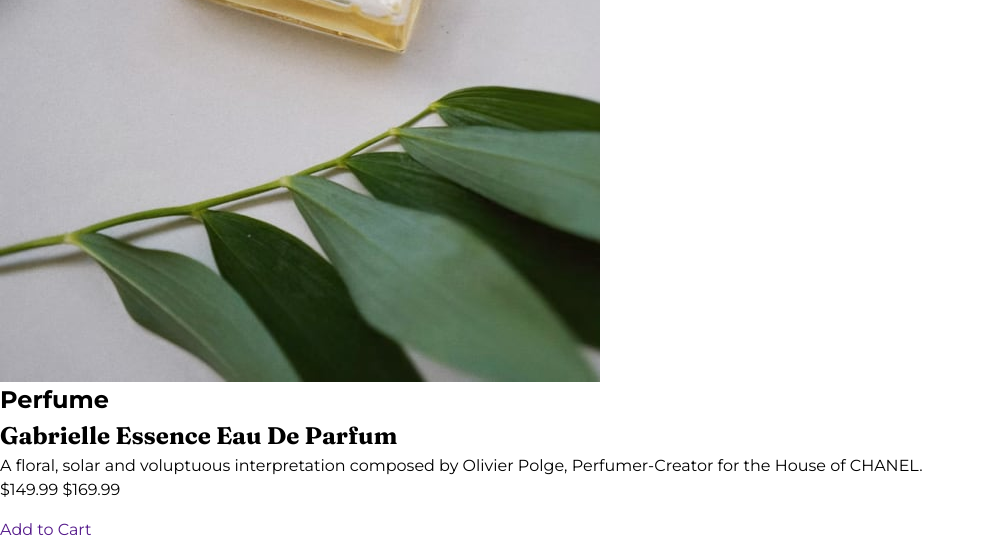
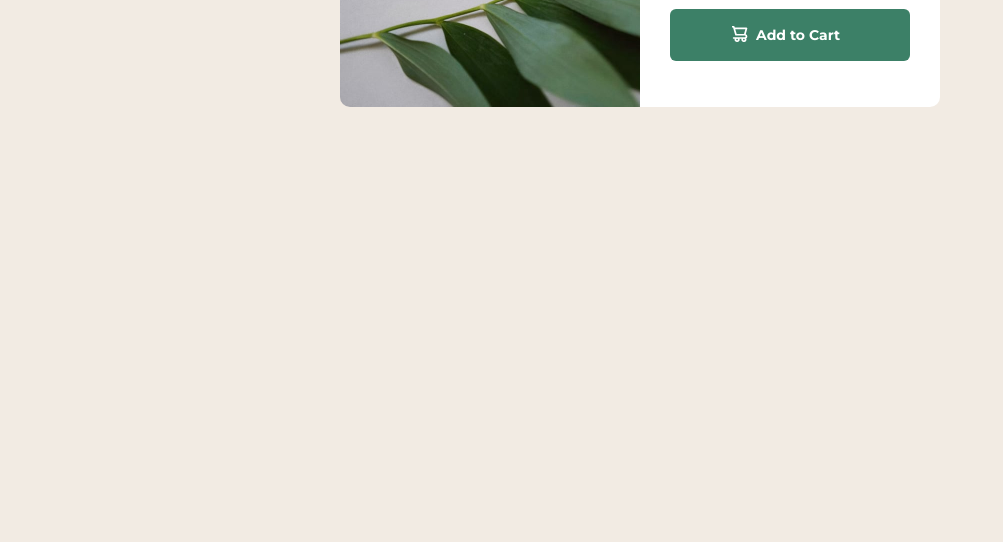
Before and after one commit to rowanrooster/product-card-component, a plain HTML site: page index.html in a window 1280 px wide. Shown: the part 518-1060 px from the top of the page, without its empty margins (0-1003 px from the left). After the commit the page ends 800 px from the top, so only its background shows below. Drawn offline with Linux system fonts and the light colour scheme.

Commit message:
Styling done

```diff
--- a/index.html
+++ b/index.html
@@ -17,7 +17,7 @@
 
   <main id="product">
     <picture class="product-image">
-      <source media="(min-width: 23.438rem)" srcset="assets/images/image-product-desktop.jpg"/>
+      <source media="(min-width: 37.5rem)" srcset="assets/images/image-product-desktop.jpg"/>
       <img
         src="assets/images/image-product-mobile.jpg"
         alt="product image"
@@ -28,8 +28,10 @@
       <h1>Gabrielle Essence Eau De Parfum</h1>
       <p>A floral, solar and voluptuous interpretation composed by Olivier Polge,
         Perfumer-Creator for the House of CHANEL.</p>
-      <span class="sale-price">$149.99</span>
-      <span class="old-price">$169.99</span>
+      <div class="price">
+        <span class="sale-price">$149.99</span>
+        <span class="old-price">$169.99</span>
+      </div>
       <a class="product-btn" href=""><img src="assets/images/icon-cart.svg" alt="">Add to Cart</a>
     </section>
   </main>
--- a/scss/global/_boilerplate.scss
+++ b/scss/global/_boilerplate.scss
@@ -4,18 +4,43 @@
 
 body {
     margin: 0;
-    font-size: 1rem;
+    font-size: 0.875rem;
     font-family: "Montserrat", sans-serif;
     line-height: 1.5;
-    font-weight: 400;
+    font-weight: 500;
+    color: var(--grey);
+    background-color: var(--cream);
+
+    height: 100vh;
+    display: flex;
+    align-items: center;
+    justify-content: center;
 }
 
-h1 { margin: 0; font-family: "Fraunces", serif; }
-h2 {margin: 0; font-family: "Montserrat", sans-serif; }
+h1 {
+    margin: 0;
+    font-size: 1.938rem;
+    font-family: "Fraunces", serif;
+    font-weight: 700;
+    line-height: 1;
+    color: var(--d-blue);
+}
+h2 {
+    margin: 0;
+    font-size: 0.75rem;
+    font-family: "Montserrat", sans-serif;
+    font-weight: 500;
+    text-transform: uppercase;
+    letter-spacing: 4px;
+    color: var(--grey);
+}
 
 p { margin: 0; }
 
-a, a:hover { text-decoration: none; }
+a, a:hover {
+    font-weight: 700;
+    text-decoration: none;
+}
 
 ul { margin: 0; padding: 0; }
 
--- a/scss/global/_variables.scss
+++ b/scss/global/_variables.scss
@@ -1,32 +1,10 @@
 :root {
     // Colors
-    --c-dblue-1: hsl(218, 28%, 13%); // main background
-    --c-dblue-2: hsl(217, 28%, 15%); // intro and email sign up background
-    --c-dblue-3: hsl(219, 30%, 18%); // testimonials background
-    --c-dblue-4: hsl(216, 53%, 9%); // footer background
+    --d-cyan: hsl(158, 36%, 37%);
+    --h-cyan: hsl(155, 43%, 18%);
+    --cream: hsl(30, 38%, 92%);
 
-    --c-btn-start: hsl(176, 68%, 64%); // call-to-action gradient
-    --c-btn-end: hsl(198, 60%, 50%); // call-to-action gradient
-
-    --c-lred: hsl(0, 100%, 63%); // error
-
-    --c-white: hsl(0, 0%, 100%);
-    --c-white-tr: hsla(0, 0%, 100%, 0.95);
-    --c-black: hsl(0, 0%, 0%);
-
-    // Fonts
-    --f-p: 0.875rem;
-    --f-h1: 2.5rem;
-    --f-h2: 2.5rem;
-    --f-h3: 2rem;
-    --f-h4: 1.25rem;
-    --f-raleway: 'Raleway', Helvetica, sans-serif;
-    --f-opensans: 'Open Sans', Arial, sans-serif;
-    --f-reg: 400;
-    --f-bold: 700;
-
-    // Utilities
-    --tr-quicker: all .1s ease-in-out;
-    --tr-quick: all .3s ease-in-out;
-
+    --d-blue: hsl(212, 21%, 14%);
+    --grey: hsl(228, 12%, 48%);
+    --white: hsl(0, 0%, 100%);
 }
--- a/scss/style.scss
+++ b/scss/style.scss
@@ -1,6 +1,78 @@
 @use 'global';
 @use 'util' as u;
 
+#product {
+    display: flex;
 
-@media screen and (max-width: 375px) {
+    .product-image img{
+        height: u.rem(450);
+        border-radius:  10px 0 0 10px;
+    }
+
+    .product-info {
+        max-width: 300px;
+        padding: 30px;
+        background-color: var(--white);
+        border-radius: 0 10px 10px  0;
+
+        h2 { margin-bottom: 20px; }
+        p { margin: 20px 0; }
+        .price {
+            display: flex;
+            align-items: center;
+            margin-bottom: 20px;
+
+            .sale-price {
+                margin-right: 20px;
+                font-size: 1.938rem;
+                font-family: "Fraunces", serif;
+                font-weight: 700;
+                color: var(--d-cyan);
+            }
+
+            .old-price {
+                font-size: 0.813rem;
+                text-decoration: line-through;
+            }
+        }
+        .product-btn {
+            position: relative;
+            display: block;
+            text-align: center;
+            width: 100%;
+            padding: 15px 0;
+            color: var(--white);
+            background-color: var(--d-cyan);
+            border-radius: 6px;
+
+            &:hover {
+                background-color: var(--h-cyan);
+            }
+            img {
+                display: inline;
+                width: 16px;
+                height: 16px;
+                position: relative;
+                top: 2px;
+                right: 8px;
+            }
+        }
+    }
 }
+
+@media screen and (max-width: 600px) {
+    #product {
+        padding: 15px;
+        flex-direction: column;
+
+        .product-image img{
+            width: 100%;
+            height: auto;
+            border-radius:  10px 10px 0 0;
+        }
+
+        .product-info {
+            max-width: 100%;
+        }
+    }
+}
```
Also changed, not shown: dist/style.css, 1 other file.
